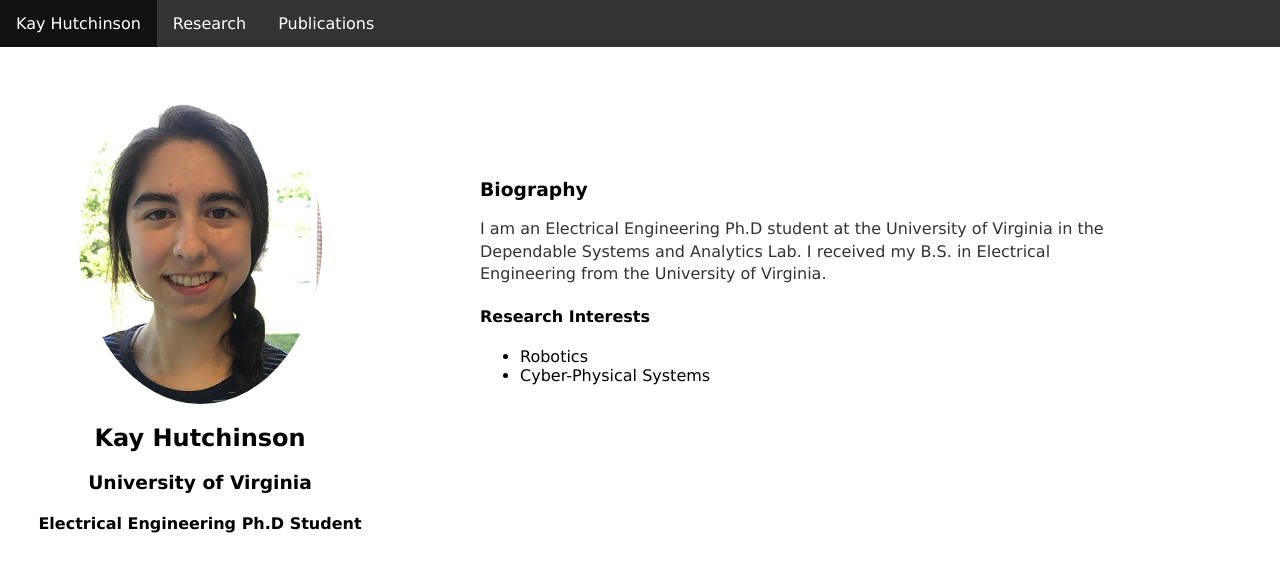
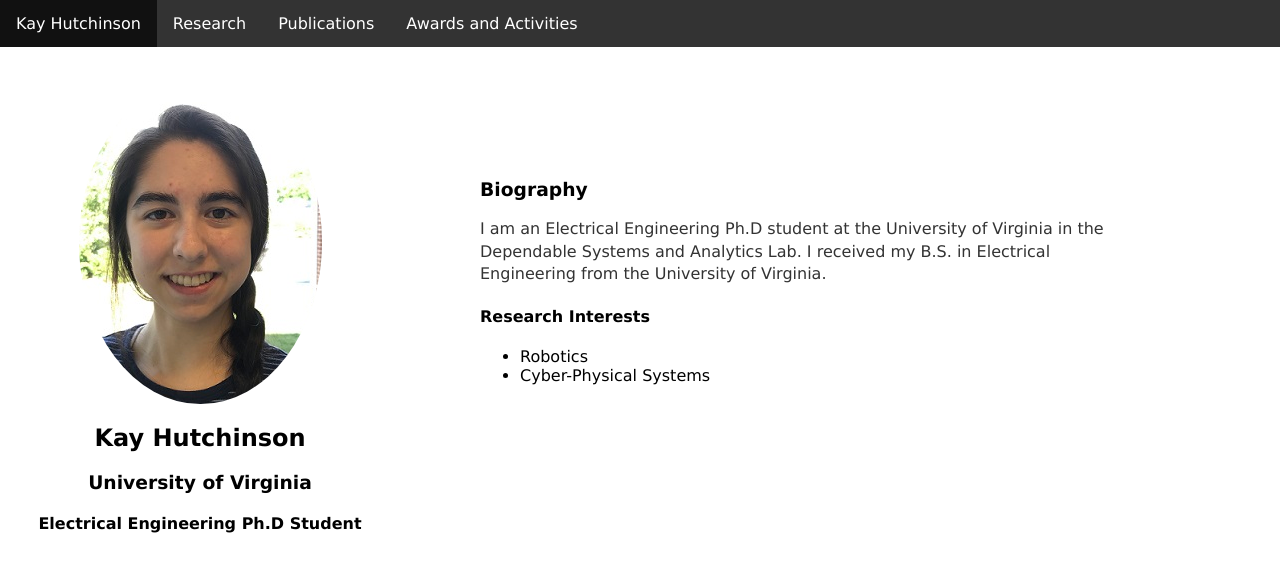
Before and after one commit to kch4fk/kch4fk.github.io, a Jekyll site: the page built from index.html, in a window 1280 px wide. Shown: the top 572 px of the page. Built offline with Jekyll 4.4.1, drawn with Linux system fonts in a browser that asks for light colours.

Commit message:
Update default.html

```diff
--- a/_layouts/default.html
+++ b/_layouts/default.html
@@ -11,6 +11,7 @@
 					<li><a href="/">Kay Hutchinson</a></li>
 					<li><a href="/research">Research</a></li>
 					<li><a href="/publications">Publications</a></li>
+					<li><a href="/awards_and_activities">Awards and Activities</a></li>
 
 	    			</ul>
 			</nav>
```
